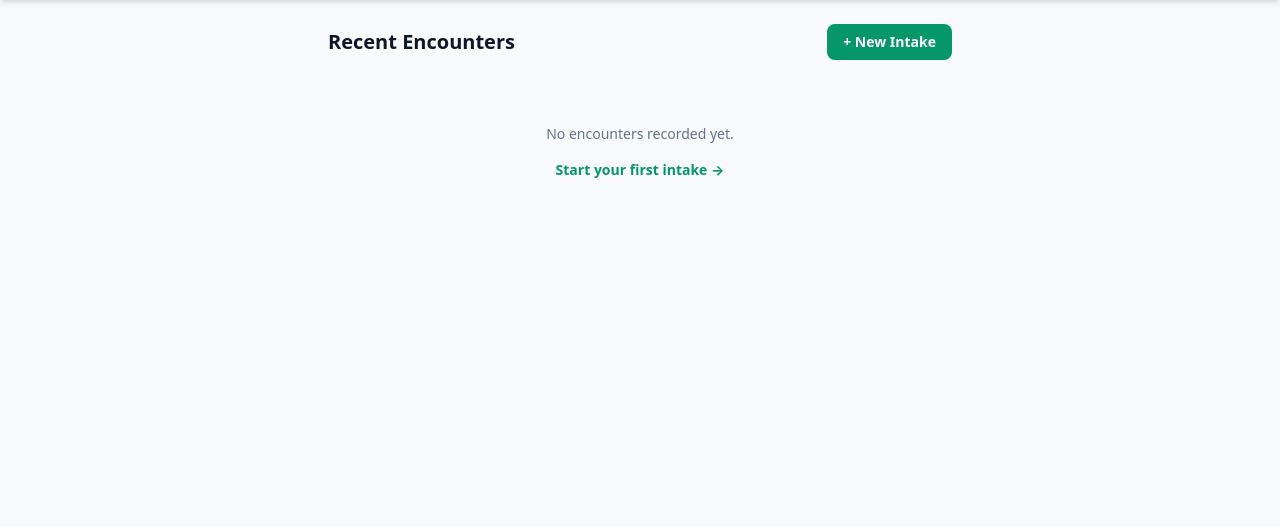
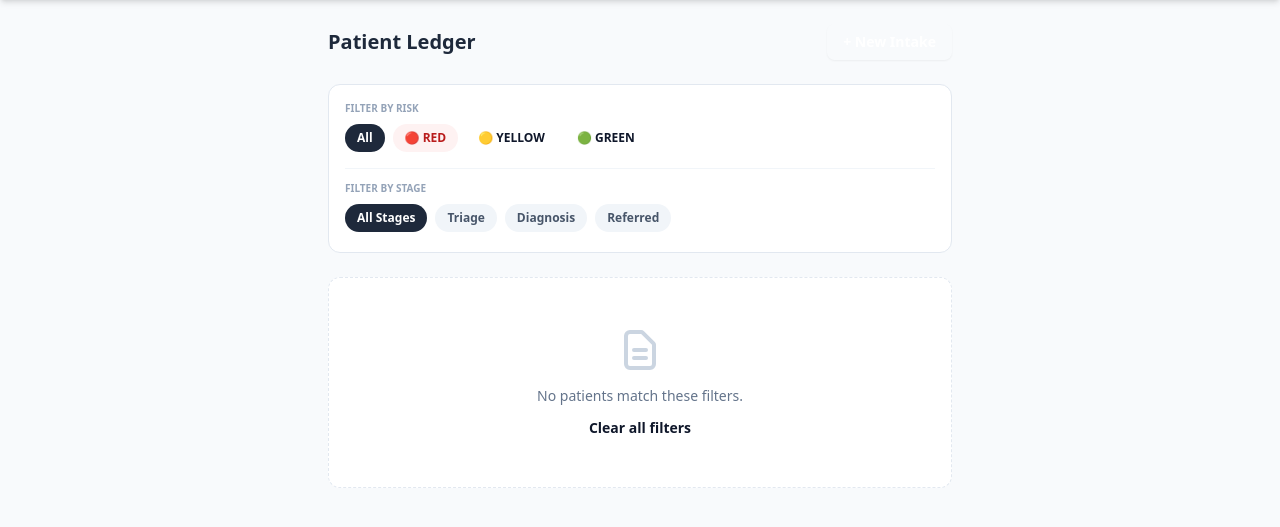
Before and after one commit to adebayo-victor/Smart-health-prototype-1, a Flask app: page /dashboard in a window 1280 px wide. Shown: the part 104-631 px from the top of the page. Run offline with Flask 3, Linux system fonts and the light colour scheme; some libraries are stand-ins or nearby versions.

Commit message:
Refactor dashboard layout and filters

```diff
--- a/templates/dashboard.html
+++ b/templates/dashboard.html
@@ -2,39 +2,108 @@
 
 {% block content %}
 <div class="pb-20">
+    <!-- Header -->
     <div class="flex items-center justify-between mb-6">
-        <h1 class="text-xl font-black text-slateDark">Recent Encounters</h1>
-        <a href="/translator" class="px-4 py-2 bg-emerald text-white rounded-lg text-sm font-bold hover:bg-emerald/90 transition">+ New Intake</a>
+        <h1 class="text-xl font-black text-slate-800">Patient Ledger</h1>
+        <a href="/translator" class="px-4 py-2 bg-emerald-600 text-white rounded-lg text-sm font-bold hover:bg-emerald-700 transition shadow-sm">
+            + New Intake
+        </a>
     </div>
 
+    <!-- Filter Section -->
+    <div class="bg-white p-4 rounded-xl border border-slate-200 mb-6 space-y-3">
+        <!-- Row 1: Risk Tier -->
+        <div>
+            <p class="text-[10px] font-black uppercase text-slate-400 mb-2">Filter by Risk</p>
+            <div class="flex gap-2 overflow-x-auto pb-1 no-scrollbar">
+                <a href="?tier=all&stage={{ current_stage }}" class="px-3 py-1.5 rounded-full text-xs font-bold whitespace-nowrap transition {% if current_tier == 'all' %}bg-slate-800 text-white{% else %}bg-slate-100 text-slate-600 hover:bg-slate-200{% endif %}">All</a>
+                <a href="?tier=RED&stage={{ current_stage }}" class="px-3 py-1.5 rounded-full text-xs font-bold whitespace-nowrap transition {% if current_tier == 'RED' %}bg-red-600 text-white{% else %}bg-red-50 text-red-700 hover:bg-red-100{% endif %}">🔴 RED</a>
+                <a href="?tier=YELLOW&stage={{ current_stage }}" class="px-3 py-1.5 rounded-full text-xs font-bold whitespace-nowrap transition {% if current_tier == 'YELLOW' %}bg-amber-500 text-white{% else %}bg-amber-50 text-amber-700 hover:bg-amber-100{% endif %}">🟡 YELLOW</a>
+                <a href="?tier=GREEN&stage={{ current_stage }}" class="px-3 py-1.5 rounded-full text-xs font-bold whitespace-nowrap transition {% if current_tier == 'GREEN' %}bg-emerald-600 text-white{% else %}bg-emerald-50 text-emerald-700 hover:bg-emerald-100{% endif %}">🟢 GREEN</a>
+            </div>
+        </div>
+
+        <!-- Row 2: Stage -->
+        <div class="border-t border-slate-100 pt-3">
+            <p class="text-[10px] font-black uppercase text-slate-400 mb-2">Filter by Stage</p>
+            <div class="flex gap-2 overflow-x-auto pb-1 no-scrollbar">
+                <a href="?tier={{ current_tier }}&stage=all" class="px-3 py-1.5 rounded-full text-xs font-bold whitespace-nowrap transition {% if current_stage == 'all' %}bg-slate-800 text-white{% else %}bg-slate-100 text-slate-600 hover:bg-slate-200{% endif %}">All Stages</a>
+                <a href="?tier={{ current_tier }}&stage=triage" class="px-3 py-1.5 rounded-full text-xs font-bold whitespace-nowrap transition {% if current_stage == 'triage' %}bg-slate-800 text-white{% else %}bg-slate-100 text-slate-600 hover:bg-slate-200{% endif %}">Triage</a>
+                <a href="?tier={{ current_tier }}&stage=diagnosis" class="px-3 py-1.5 rounded-full text-xs font-bold whitespace-nowrap transition {% if current_stage == 'diagnosis' %}bg-slate-800 text-white{% else %}bg-slate-100 text-slate-600 hover:bg-slate-200{% endif %}">Diagnosis</a>
+                <a href="?tier={{ current_tier }}&stage=referred" class="px-3 py-1.5 rounded-full text-xs font-bold whitespace-nowrap transition {% if current_stage == 'referred' %}bg-slate-800 text-white{% else %}bg-slate-100 text-slate-600 hover:bg-slate-200{% endif %}">Referred</a>
+            </div>
+        </div>
+    </div>
+
+    <!-- Patient List -->
     {% if encounters %}
         <div class="space-y-3">
             {% for enc in encounters %}
-            <div class="bg-white p-4 rounded-xl border border-slate-200 shadow-sm flex items-center justify-between">
-                <div class="flex-1">
+            <div class="bg-white p-4 rounded-xl border border-slate-200 shadow-sm flex items-start justify-between gap-3">
+                <div class="flex-1 min-w-0">
+                    <!-- Name & Date -->
                     <div class="flex items-center gap-2 mb-1">
-                        <span class="text-sm font-bold text-slateDark">Patient #{{ enc.id }}</span>
-                        <span class="text-[10px] font-black px-2 py-0.5 rounded text-white
-                            {% if enc.tier == 'RED' %}bg-crimson
-                            {% elif enc.tier == 'AMBER' %}bg-amber
-                            {% else %}bg-emerald{% endif %}">
-                            {{ enc.tier }} TIER
+                        <span class="text-sm font-black text-slate-800 truncate">{{ enc.patient_name }}</span>
+                        <span class="text-[10px] text-slate-400 whitespace-nowrap">{{ enc.created_at.strftime('%b %d, %I:%M %p') }}</span>
+                    </div>
+
+                    <!-- Badges -->
+                    <div class="flex items-center gap-2 mb-2">
+                        {% if enc.triage_tier == 'RED' %}
+                            <span class="text-[10px] font-black px-2 py-0.5 rounded bg-red-100 text-red-700">🔴 RED</span>
+                        {% elif enc.triage_tier == 'YELLOW' %}
+                            <span class="text-[10px] font-black px-2 py-0.5 rounded bg-amber-100 text-amber-700">🟡 YELLOW</span>
+                        {% else %}
+                            <span class="text-[10px] font-black px-2 py-0.5 rounded bg-emerald-100 text-emerald-700">🟢 GREEN</span>
+                        {% endif %}
+
+                        <span class="text-[10px] font-bold px-2 py-0.5 rounded bg-slate-100 text-slate-600 uppercase">
+                            {{ enc.current_stage }}
                         </span>
                     </div>
-                    <p class="text-xs text-slate-600 truncate">{{ enc.translation }}</p>
-                    <p class="text-[10px] text-slate-400 mt-1">{{ enc.created_at.strftime('%Y-%m-%d %H:%M') }}</p>
+
+                    <!-- Snippet -->
+                    <p class="text-xs text-slate-600 line-clamp-2 leading-relaxed">
+                        {% if enc.current_stage == 'diagnosis' and enc.diagnosis_notes %}
+                            {{ enc.diagnosis_notes }}
+                        {% elif enc.current_stage == 'triage' and enc.triage_notes %}
+                            Triage: {{ enc.triage_notes }}
+                        {% elif enc.translation %}
+                            {{ enc.translation }}
+                        {% else %}
+                            No notes available.
+                        {% endif %}
+                    </p>
                 </div>
-                <svg xmlns="http://www.w3.org/2000/svg" class="h-5 w-5 text-slate-300" fill="none" viewBox="0 0 24 24" stroke="currentColor">
+
+                <!-- Arrow Icon -->
+                <svg xmlns="http://www.w3.org/2000/svg" class="h-5 w-5 text-slate-300 shrink-0 mt-1" fill="none" viewBox="0 0 24 24" stroke="currentColor">
                     <path stroke-linecap="round" stroke-linejoin="round" stroke-width="2" d="M9 5l7 7-7 7" />
                 </svg>
             </div>
             {% endfor %}
         </div>
     {% else %}
-        <div class="text-center py-10">
-            <p class="text-slate-500 text-sm">No encounters recorded yet.</p>
-            <a href="/translator" class="inline-block mt-4 text-emerald font-bold text-sm hover:underline">Start your first intake →</a>
+        <!-- Empty State -->
+        <div class="text-center py-12 bg-white rounded-xl border border-slate-200 border-dashed">
+            <svg xmlns="http://www.w3.org/2000/svg" class="h-12 w-12 text-slate-300 mx-auto mb-3" fill="none" viewBox="0 0 24 24" stroke="currentColor">
+                <path stroke-linecap="round" stroke-linejoin="round" stroke-width="2" d="M9 12h6m-6 4h6m2 5H7a2 2 0 01-2-2V5a2 2 0 012-2h5.586a1 1 0 01.707.293l5.414 5.414a1 1 0 01.293.707V19a2 2 0 01-2 2z" />
+            </svg>
+            <p class="text-slate-500 text-sm font-medium">No patients match these filters.</p>
+            <a href="?tier=all&stage=all" class="inline-block mt-3 text-emerald-600 font-bold text-sm hover:underline">Clear all filters</a>
         </div>
     {% endif %}
 </div>
+
+<style>
+    /* Hide scrollbar for Chrome, Safari and Opera */
+    .no-scrollbar::-webkit-scrollbar {
+        display: none;
+    }
+    /* Hide scrollbar for IE, Edge and Firefox */
+    .no-scrollbar {
+        -ms-overflow-style: none;  /* IE and Edge */
+        scrollbar-width: none;  /* Firefox */
+    }
+</style>
 {% endblock %}
```
